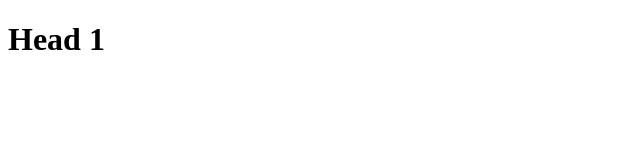
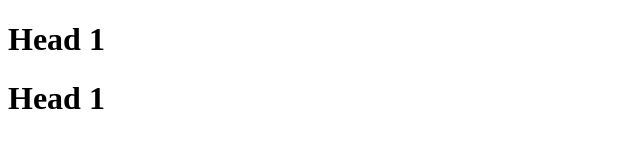
Before and after one commit to mitdhaduk/meet-dhaduk, a plain HTML site: page index.html in a window 1280 px wide. Shown: the whole page, without its empty margins (0-640 px from the left). Drawn offline with Linux system fonts and the light colour scheme.

Commit message:
new file

```diff
--- a/index.html
+++ b/index.html
@@ -7,5 +7,7 @@
 </head>
 <body>
     <h1>Head 1</h1>
+    <h1>Head 1</h1>
+
 </body>
 </html>
```
Also changed, not shown: styel.css (added).
